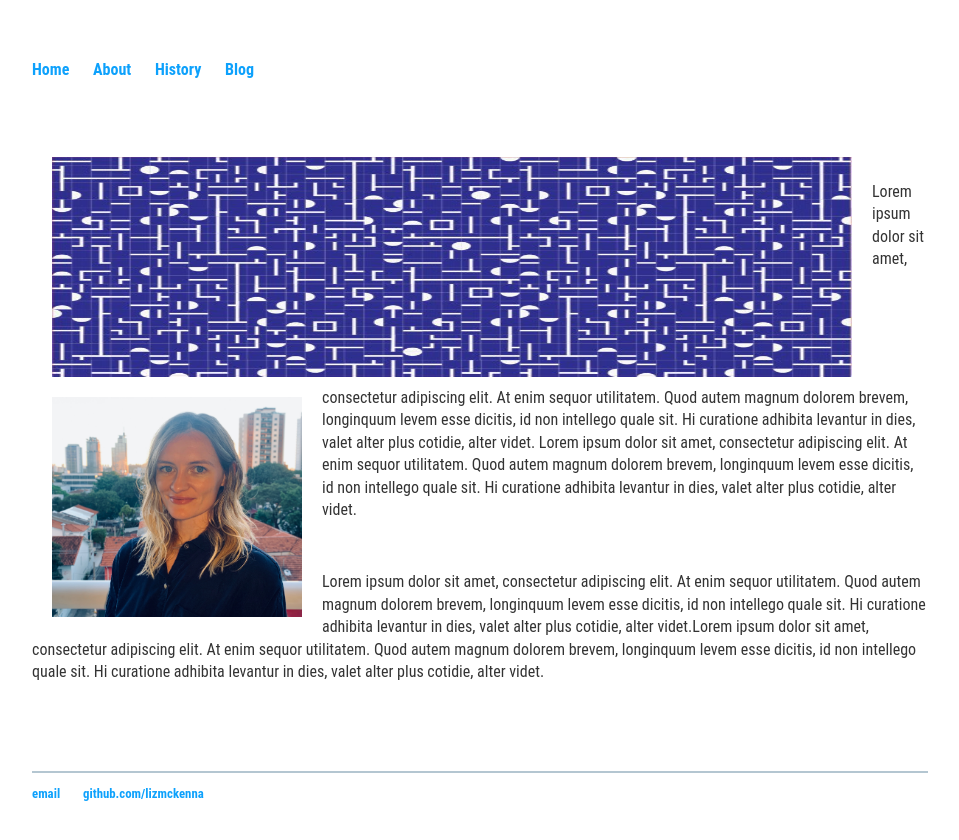
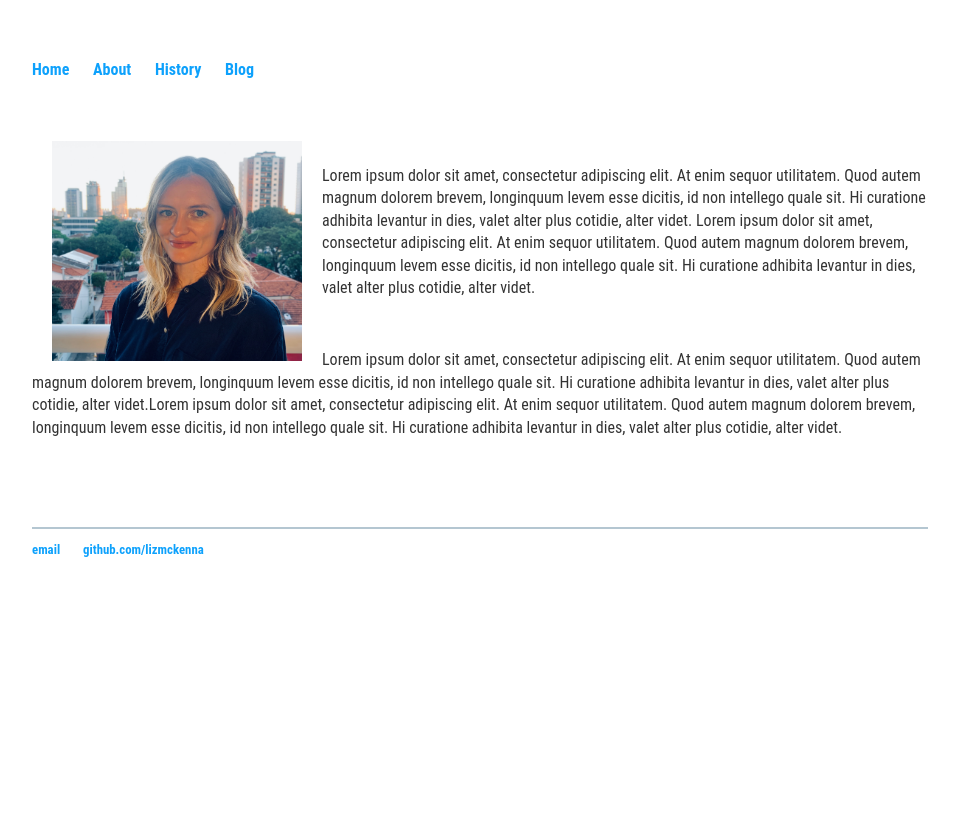
Before and after one commit to lizmckenna/elizabethmckenna.org, a Jekyll site: the page built from index.html, in a window 1280 px wide. Shown: the top 840 px of the page, without its empty margins (160-1119 px from the left). Built offline with Jekyll 4.4.1, drawn with Linux system fonts in a browser that asks for light colours.

Commit message:
Update index.html

```diff
--- a/index.html
+++ b/index.html
@@ -8,12 +8,6 @@ title: brasilpolitik
 	<link rel="shortcut icon" type="image/png" href="jaboticaba.png">
 </head>
 <div class="blurb">
-
-<p>
-<center>
-<img src="/images/ab1.jpg" alt="HTML5 Icon" hspace="20" vspace="10" style="width:800px;height:220px;style=padding:5px; float: left">
-</center>
-</p>
  <left>
 <img src="/images/McKenna20192.JPG" alt="HTML5 Icon" hspace="20" vspace="10" style="width:250px;height:220px;style=padding:5px; float: left">
 	</left>
```
